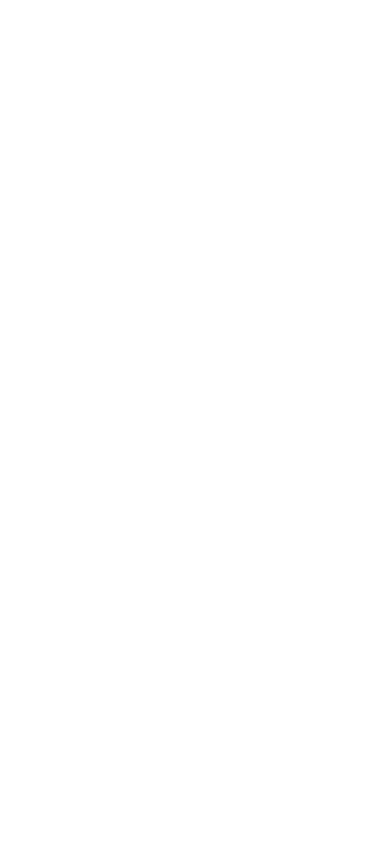
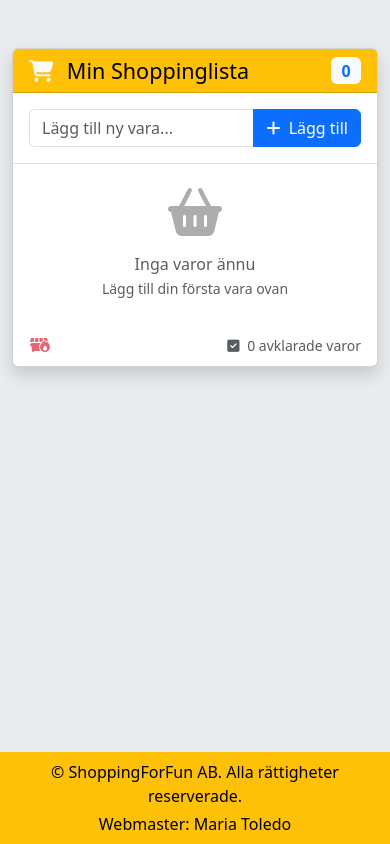
Before and after one commit to Nowaxial/BishBoshBishBosh2.0ToDoListFrontendExercise9Lexicon, a plain HTML site: page ToDo List/index.html in a window 390 px wide. Drawn offline with nearby package versions, Linux system fonts and the light colour scheme.

Commit message:
feat: Implement Bootstrap styling for shopping list app
- Added Bootstrap 5.3.6 CSS framework via CDN for modern styling
- Integrated Font Awesome 6.7.2 for icon support
- Implemented responsive card-based layout with:
  - Header with badge counter
  - Input form with add button
  - Dynamic shopping list container
  - Footer with completion stats
- Added interactive modal dialog for:
  - Delete all completed items
  - Delete all items functionality
- Improved visual hierarchy with:
  - Shadow effects on card
  - Warning color scheme
  - Proper spacing and padding
- Enhanced user experience with:
  - Tooltips on delete button
  - Empty state illustration
  - Responsive design for all screen sizes
- Maintained existing core functionality while modernizing UI
- Added proper footer with copyright and attribution

```diff
--- a/ToDo List/index.html
+++ b/ToDo List/index.html
@@ -1,11 +1,107 @@
 <!DOCTYPE html>
-<html lang="en">
+<html lang="sv">
+
 <head>
-    <meta charset="UTF-8">
-    <meta name="viewport" content="width=device-width, initial-scale=1.0">
-    <title>ToDo List</title>
+    <meta charset="UTF-8" />
+    <meta name="viewport" content="width=device-width, initial-scale=1.0" />
+    <title>Shoppinglista</title>
+    <link href="https://cdn.jsdelivr.net/npm/bootstrap@5.3.6/dist/css/bootstrap.min.css" rel="stylesheet" />
+    <link rel="stylesheet" href="https://cdnjs.cloudflare.com/ajax/libs/font-awesome/6.7.2/css/all.min.css" />
+
 </head>
-<body>
 
+<body class="bg-body-secondary d-flex flex-column min-vh-100">
+    <div class="flex-grow-1">
+        <div class="container my-5">
+            <div class="card shadow">
+                <!-- Header -->
+                <div class="card-header bg-warning text-black">
+                    <div class="d-flex justify-content-between align-items-center">
+                        <h1 class="h4 mb-0">
+                            <i class="fas fa-shopping-cart me-2 text-light"></i> Min Shoppinglista
+                        </h1>
+                        <span class="badge bg-light text-primary fs-6" id="item-count">0</span>
+                    </div>
+                </div>
+
+                <!-- Body -->
+                <div class="card-body p-0 ">
+                    <!-- Formulär -->
+                    <div class="p-3 border-bottom">
+                        <form id="shopping-form">
+                            <div class="input-group">
+                                <input type="text" id="shopping-input" class="form-control"
+                                    placeholder="Lägg till ny vara..." required>
+                                <button type="submit" class="btn btn-primary">
+                                    <i class="fas fa-plus me-1"></i> Lägg till
+                                </button>
+                            </div>
+                        </form>
+                    </div>
+
+                    <!-- Lista som visas när vi börjar flylla på vår shoppinglista -->
+                    <div class="list-group list-group-flush" id="shopping-list">
+
+                        <!-- Tom shoppinglista med ikon som bara visas när inga varor finns -->
+                        <div id="empty-shoppinglist" class="list-group-item text-center py-4 text-muted">
+                            <i class="fas fa-shopping-basket fa-3x mb-3 opacity-50"></i>
+                            <p class="mb-0">
+                                Inga varor ännu<br>
+                                <small class="text-muted">Lägg till din första vara ovan</small>
+                            </p>
+                        </div>
+                    </div>
+
+                    <!-- Modal med knappar som ska hantera borttagningar av varor på listan -->
+                    <div class="modal fade" id="deleteModal" tabindex="-1" aria-labelledby="deleteModalLabel"
+                        aria-hidden="true">
+                        <div class="modal-dialog modal-dialog-centered">
+                            <div class="modal-content">
+                                <div class="modal-header">
+                                    <h5 class="modal-title fw-bold" id="deleteModalLabel"><p class="text-danger">Alternativ</p></h5>
+                                    <button type="button" class="btn-close" data-bs-dismiss="modal"
+                                        aria-label="Close"></button>
+                                </div>
+                                <div class="modal-body">
+                                    <p class ="text-center fw-semibold">Vill du ta bort alla avklarade varor eller alla varor?</p>
+                                    <p class="text-danger text-center fw-bolder">OBS! Detta kan inte avbrytas!</pcla>
+                                </div>
+                                <div class="modal-footer">
+                                    <button type="button" class="btn btn-secondary"
+                                        data-bs-dismiss="modal">Stäng</button>
+                                    <button type="button" class="btn btn-danger" id="delete-all-completed">Ta bort alla
+                                        avklarade</button>
+                                    <button type="button" class="btn btn-danger" id="delete-all-items">Ta bort alla
+                                        varor</button>
+                                </div>
+                            </div>
+                        </div>
+                    </div>
+
+                    <!-- Footer i card -->
+                    <div class="card-footer bg-transparent py-2 border-0">
+                        <div class="d-flex justify-content-between align-items-center ">
+                            <button id="clear-completed" class="btn btn-link p-0 opacity-75">
+                                <i class="fas fa-dumpster-fire me-1 text-danger" data-bs-toggle="tooltip"
+                                    data-bs-title="Radera Alternativ" data-bs-placement="left"></i>
+                            </button>
+                            <small class="text-muted">
+                                <i class="fas fa-check-square me-1" id="footer-check-icon"></i>
+                                <span id="completed-count">0</span> avklarade varor
+                            </small>
+                        </div>
+                    </div>
+                </div>
+            </div>
+        </div>
+    </div>
+
+    <!-- Footer för sidan-->
+    <footer class="bg-warning text-black text-center py-2 mt-auto">
+        <div class="container">
+            <p class="mb-1">&copy; <span id="year"></span> ShoppingForFun AB. Alla rättigheter reserverade.</p>
+            <p class="mb-0">Webmaster: Maria Toledo</p>
+        </div>
+    </footer>
 </body>
 </html>
```
